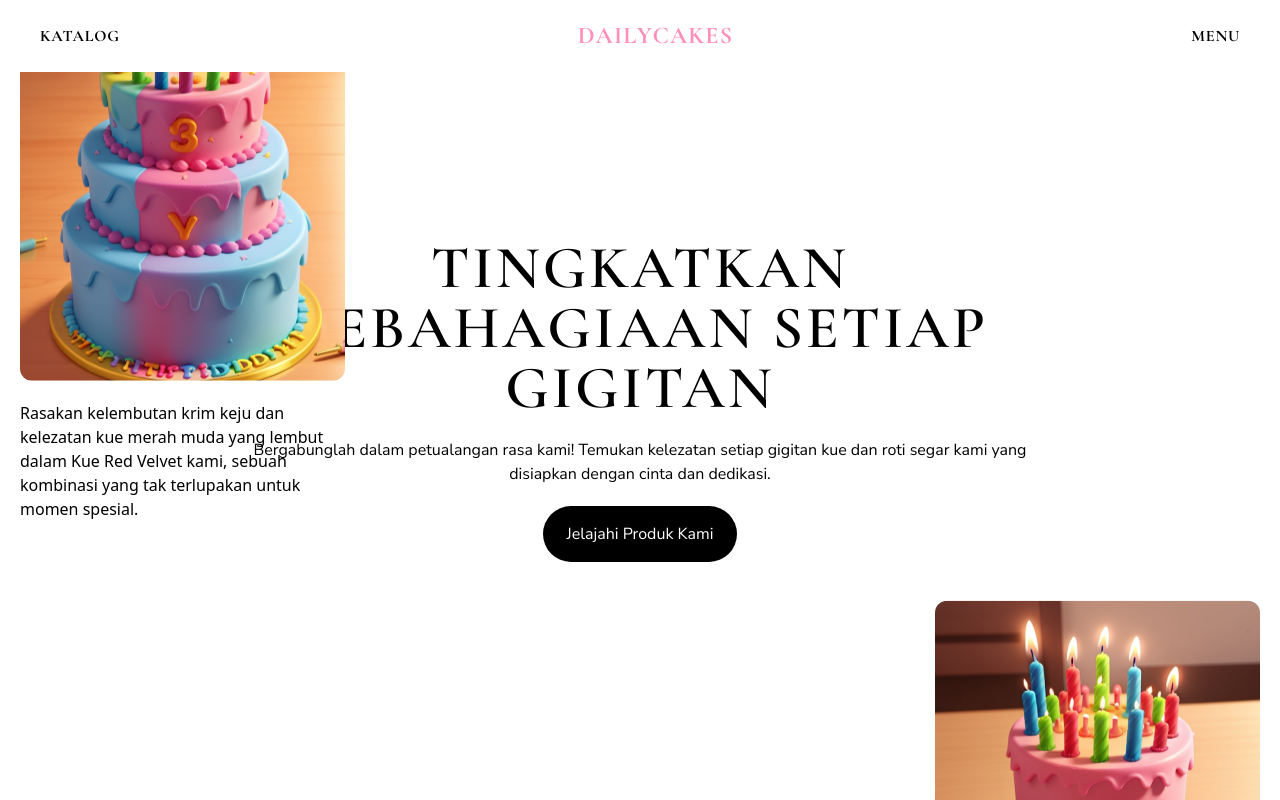
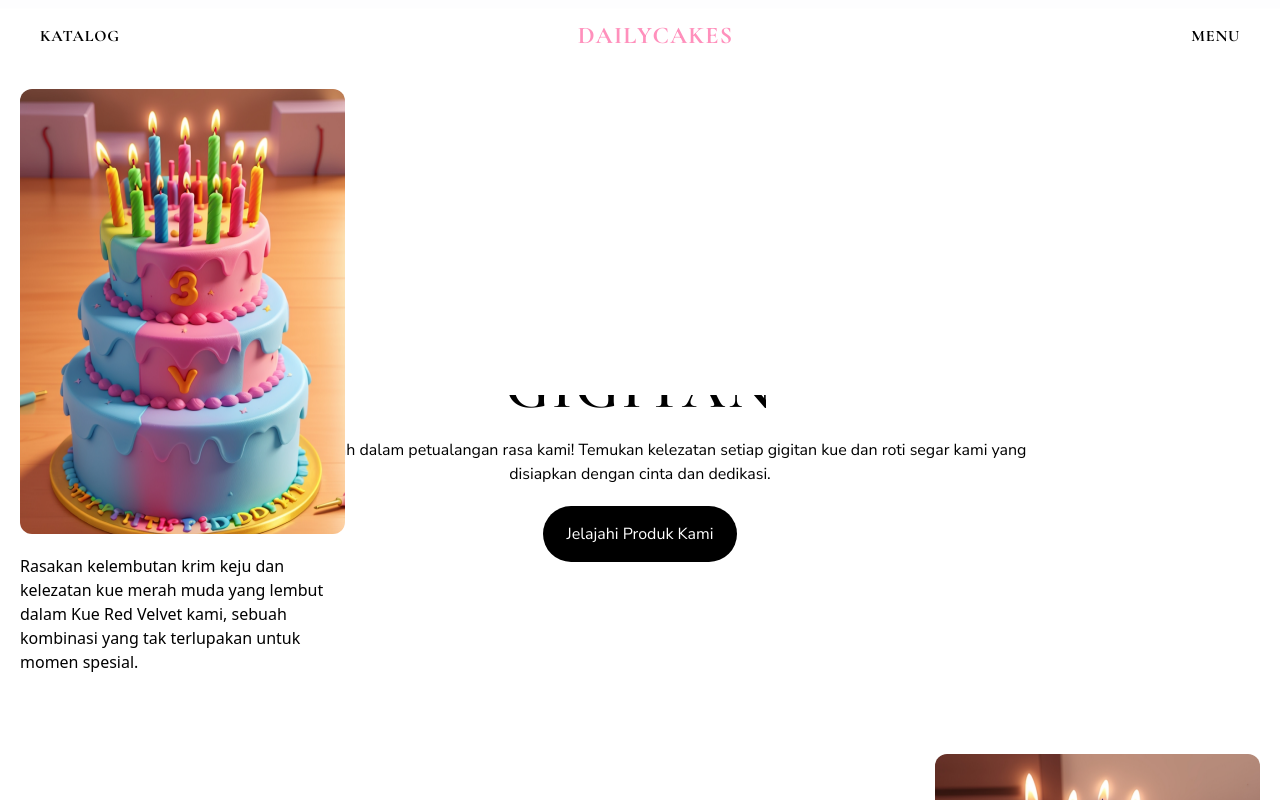
Before and after one commit to iqbalzayn01/dailycakes-client-side, a React (Vite) app: page / in a window 1280 px wide. Shown: the top 800 px of the page. Built offline with nearby package versions, Linux system fonts and the light colour scheme.

Commit message:
update loading screen

```diff
--- /dev/null
+++ b/src/components/LoadingScreen.jsx
@@ -0,0 +1,30 @@
+import { motion } from "framer-motion";
+
+export const LoadingScreen = () => {
+  return (
+    <motion.div
+      className="fixed inset-0 z-[100] w-full h-screen m-auto p-5 grid place-content-center bg-gray-50 "
+      initial={{ opacity: 1, y: 0 }}
+      animate={{ opacity: 1, y: "-100%" }}
+      exit={{ opacity: 0, y: "-100%" }}
+      transition={{ duration: 3, delay: 1, ease: "circInOut" }}
+    >
+      <motion.div
+        className="w-20 h-20 bg-transparent border-2 border-black mx-auto px-5"
+        animate={{
+          scale: [0.5, 1, 1, 0.5, 0.5],
+          rotate: [0, 0, 270, 270, 0],
+          borderRadius: ["0%", "0%", "50%", "50%", "0%"],
+        }}
+        transition={{
+          duration: 2,
+          ease: "easeInOut",
+          times: [0, 0.2, 0.5, 0.8, 1],
+          repeat: Infinity,
+          repeatDelay: 1,
+        }}
+      />
+      <h1 className="font-style-primary font-semibold text-6xl">DailyCakes</h1>
+    </motion.div>
+  );
+};
--- a/src/index.css
+++ b/src/index.css
@@ -4,6 +4,10 @@
 @tailwind utilities;
 
 @layer base {
+    body {
+        @apply relative
+    }
+
     .container-base {
         @apply container mx-auto
     }
--- a/src/pages/Home.jsx
+++ b/src/pages/Home.jsx
@@ -1,3 +1,7 @@
+import { useState, useEffect } from "react";
+import { motion, AnimatePresence } from "framer-motion";
+
+import { LoadingScreen } from "../components/LoadingScreen";
 import { Header } from "../sections/Header";
 import { Hero } from "../sections/Hero";
 import { FeaturedProducts } from "../sections/FeaturedProducts";
@@ -6,14 +10,32 @@ import { Testimonials } from "../sections/Testimonials";
 import { Footer } from "../sections/Footer";
 
 export default function Home() {
+  const [loading, setLoading] = useState(true);
+
+  useEffect(() => {
+    const timer = setTimeout(() => {
+      setLoading(false);
+    }, 3500);
+
+    return () => clearTimeout(timer);
+  }, []);
+
   return (
     <>
+      <AnimatePresence>{loading && <LoadingScreen />}</AnimatePresence>
+      <motion.main
+        initial={{ opacity: 0 }}
+        animate={{ opacity: 1 }}
+        exit={{ opacity: 0 }}
+        transition={{ duration: 0.6 }}
+      >
         <Header />
         <Hero />
         <FeaturedProducts />
         <SpecialPromo />
         <Testimonials />
         <Footer />
+      </motion.main>
     </>
   );
 }
--- a/src/sections/FeaturedProducts.jsx
+++ b/src/sections/FeaturedProducts.jsx
@@ -63,10 +63,10 @@ const ParallaxImage = (target) => {
     offset: ["start end", "end start"],
   });
 
-  const springConfig = { damping: 100, stiffness: 300 };
+  const springConfig = { mass: 0.6, damping: 100, stiffness: 300 };
   const springY = useSpring(scrollYProgress, springConfig);
   const imagesY = useTransform(springY, [0, 1], ["0%", "60%"]);
-  const backgroundY = useTransform(springY, [0, 1], ["0%", "-200%"]);
+  const backgroundY = useTransform(springY, [0, 1], ["0%", "-190%"]);
   return { imagesY, backgroundY };
 };
 
```
Lines whose indentation alone changed are shown as unchanged.
